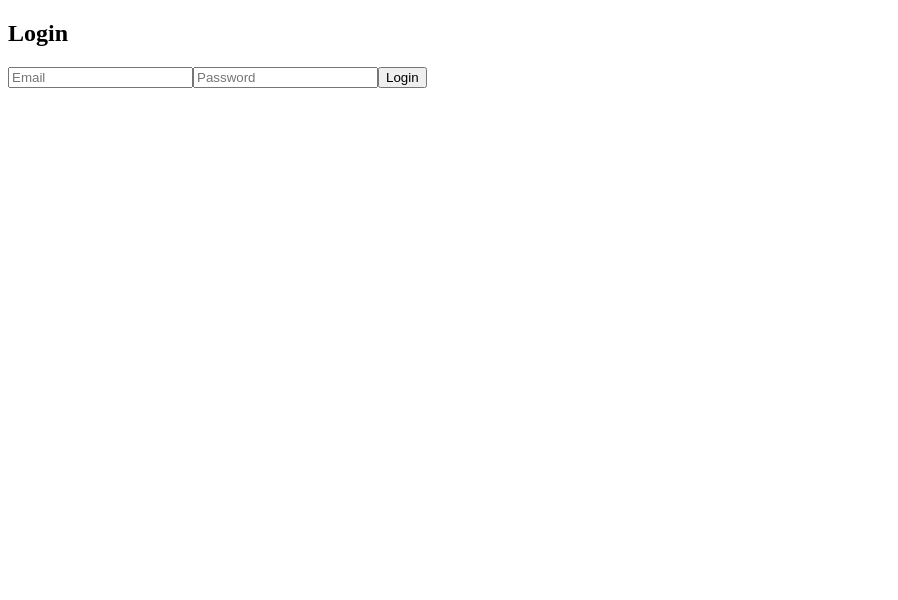
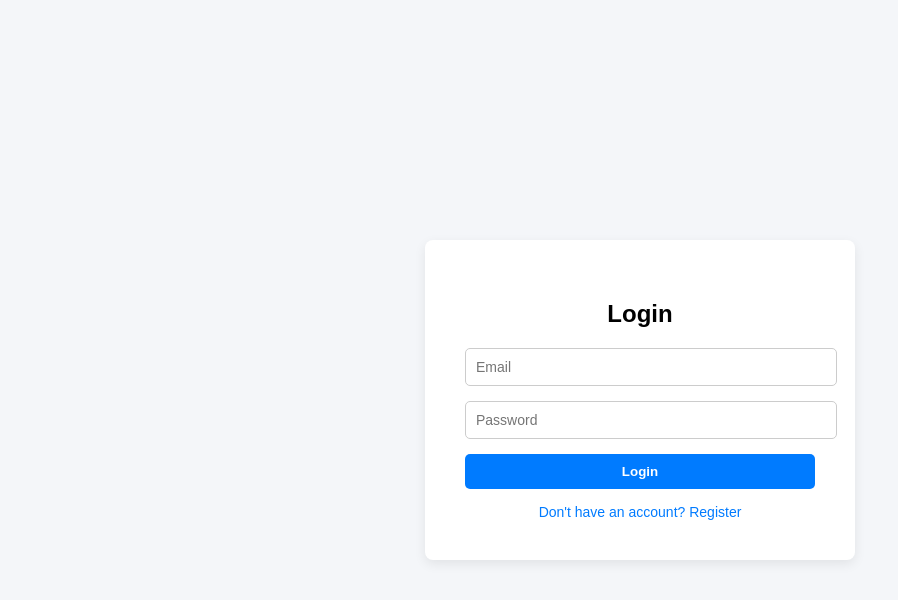
Before and after one commit to Oscar-hub773/OscarMasombuka_WongaAssessment, a React (Vite) app: page / in a window 1280 px wide. Shown: the top 600 px of the page, without its empty margins (0-898 px from the left). Built offline with nearby package versions, Linux system fonts and the light colour scheme.

Commit message:
Apply clean minimal styling with centered card layout for authentication pages

```diff
--- a/src/main.jsx
+++ b/src/main.jsx
@@ -2,6 +2,7 @@ import React from "react";
 import ReactDOM from "react-dom/client";
 import App from "./App";
 import { AuthProvider } from "./context/AuthProvider";
+import "./styles.css";
 
 ReactDOM.createRoot(document.getElementById("root")).render(
   <React.StrictMode>
--- a/src/pages/LoginPage.jsx
+++ b/src/pages/LoginPage.jsx
@@ -24,8 +24,9 @@ function LoginPage() {
 };
 
   return (
-    <div>
-      <h2>Login</h2>
+    <div className="container">
+      <div className="card">
+        <h2>Login</h2>
       <form onSubmit={handleSubmit}>
         <input
           type="email"
@@ -45,6 +46,10 @@ function LoginPage() {
 
         <button type="submit">Login</button>
       </form>
+        <div className="link">
+        <a href="/register">Don't have an account? Register</a>
+      </div>
+      </div>
     </div>
   );
 }
--- a/src/pages/RegisterPage.jsx
+++ b/src/pages/RegisterPage.jsx
@@ -33,9 +33,9 @@ function RegisterPage() {
 };
 
   return (
-    <div>
-      <h2>Register</h2>
-
+    <div className="container">
+      <div className="card">
+              <h2>Register</h2>
       <form onSubmit={handleSubmit}>
         <input
           type="text"
@@ -45,7 +45,6 @@ function RegisterPage() {
           onChange={handleChange}
           required
         />
-
         <input
           type="text"
           name="lastName"
@@ -54,7 +53,6 @@ function RegisterPage() {
           onChange={handleChange}
           required
         />
-
         <input
           type="email"
           name="email"
@@ -63,7 +61,6 @@ function RegisterPage() {
           onChange={handleChange}
           required
         />
-
         <input
           type="password"
           name="password"
@@ -72,9 +69,12 @@ function RegisterPage() {
           onChange={handleChange}
           required
         />
-
         <button type="submit">Register</button>
       </form>
+      <div className="link">
+        <a href="/">Already have an account? Login</a>
+      </div>
+      </div>
     </div>
   );
 }
--- a/src/pages/UserDetailsPage.jsx
+++ b/src/pages/UserDetailsPage.jsx
@@ -43,16 +43,19 @@ function UserPage() {
     return <p>Loading user details...</p>;
   }
 
-  return (
-    <div>
+return (
+  <div className="container">
+    <div className="card">
       <h2>User Details</h2>
+
       <p><strong>First Name:</strong> {user.firstName}</p>
       <p><strong>Last Name:</strong> {user.lastName}</p>
       <p><strong>Email:</strong> {user.email}</p>
 
       <button onClick={handleLogout}>Logout</button>
     </div>
-  );
+  </div>
+);
 }
 
 export default UserPage;
--- /dev/null
+++ b/src/styles.css
@@ -0,0 +1,65 @@
+body {
+  margin: 0;
+  font-family: Arial, Helvetica, sans-serif;
+  background-color: #f4f6f9;
+}
+
+.container {
+  display: flex;
+  justify-content: center;
+  align-items: center;
+  height: 100vh;
+}
+
+.card {
+  background: white;
+  padding: 40px;
+  border-radius: 8px;
+  box-shadow: 0 4px 12px rgba(0, 0, 0, 0.08);
+  width: 350px;
+}
+
+.card h2 {
+  text-align: center;
+  margin-bottom: 20px;
+}
+
+input {
+  width: 100%;
+  padding: 10px;
+  margin-bottom: 15px;
+  border-radius: 5px;
+  border: 1px solid #ccc;
+  font-size: 14px;
+}
+
+input:focus {
+  outline: none;
+  border-color: #007bff;
+}
+
+button {
+  width: 100%;
+  padding: 10px;
+  border: none;
+  border-radius: 5px;
+  background-color: #007bff;
+  color: white;
+  font-weight: bold;
+  cursor: pointer;
+}
+
+button:hover {
+  background-color: #0056b3;
+}
+
+.link {
+  text-align: center;
+  margin-top: 15px;
+  font-size: 14px;
+}
+
+.link a {
+  color: #007bff;
+  text-decoration: none;
+}
```
